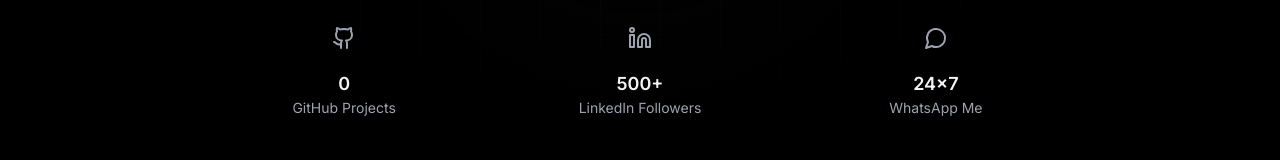
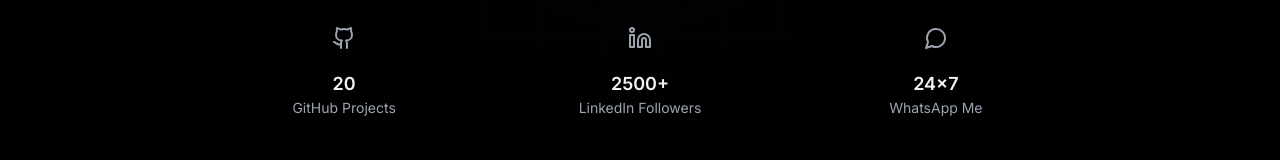
Before and after one commit to abinesh2323/Dev-main, a Next.js app: page / in a window 1280 px wide. Shown: the part 566-726 px from the top of the page. Built offline with nearby package versions, Linux system fonts and the light colour scheme; no server answers.

Commit message:
home page update

```diff
--- a/src/pages/Home.tsx
+++ b/src/pages/Home.tsx
@@ -138,7 +138,7 @@
 							animate={{ opacity: 1 }}
 							transition={{ delay: 0.8 }}
 						>
-							<span className="text-base sm:text-lg font-semibold">{displayRepos}</span>
+							<span className="text-base sm:text-lg font-semibold">20</span>
 							<span className="text-xs sm:text-sm text-gray-400">GitHub Projects</span>
 						</motion.div>
 					</motion.a>
@@ -159,7 +159,7 @@
 							animate={{ opacity: 1 }}
 							transition={{ delay: 0.8 }}
 						>
-							<span className="text-base sm:text-lg font-semibold">500+</span>
+							<span className="text-base sm:text-lg font-semibold">2500+</span>
 							<span className="text-xs sm:text-sm text-gray-400">LinkedIn Followers</span>
 						</motion.div>
 					</motion.a>
```
